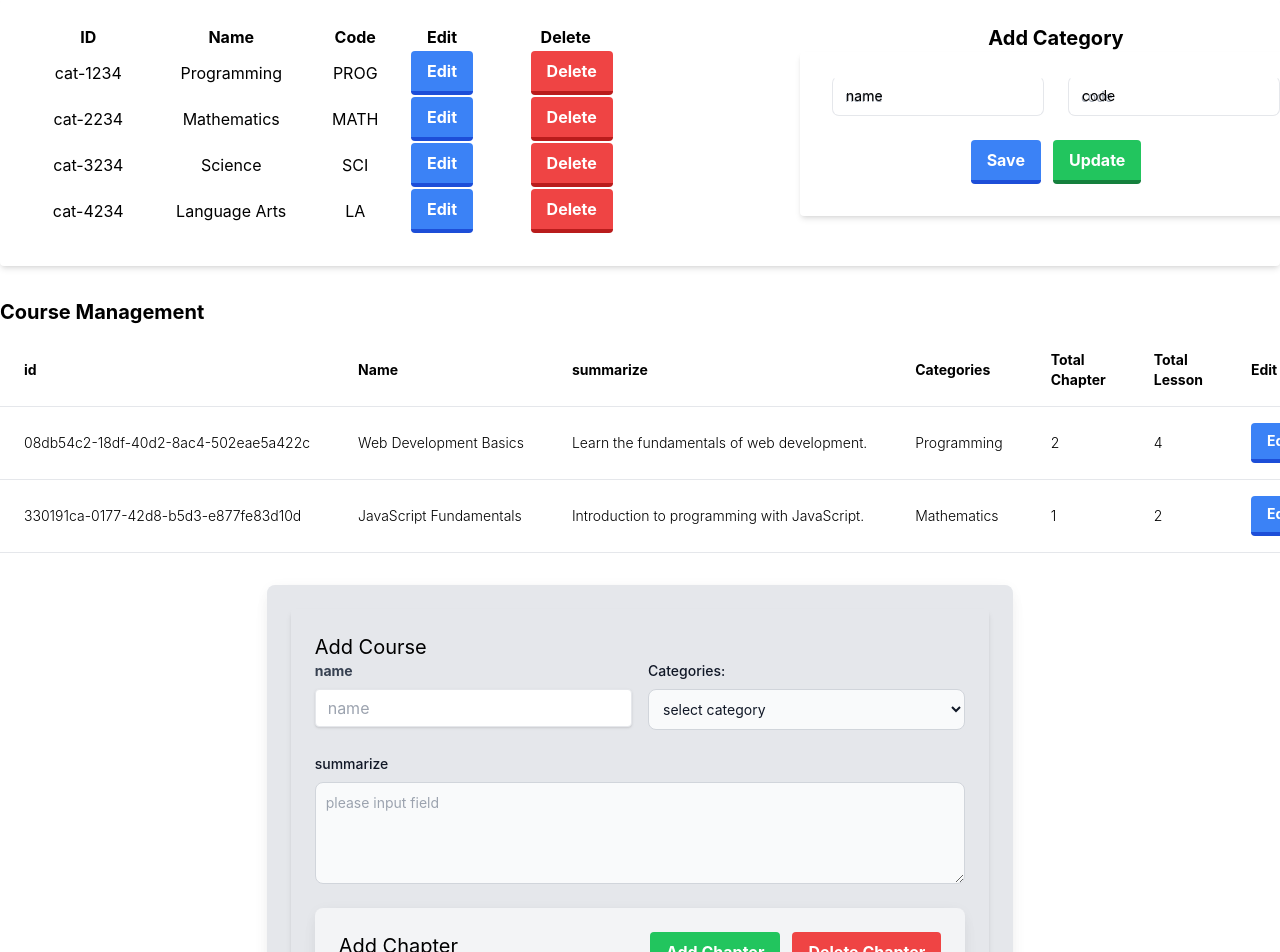
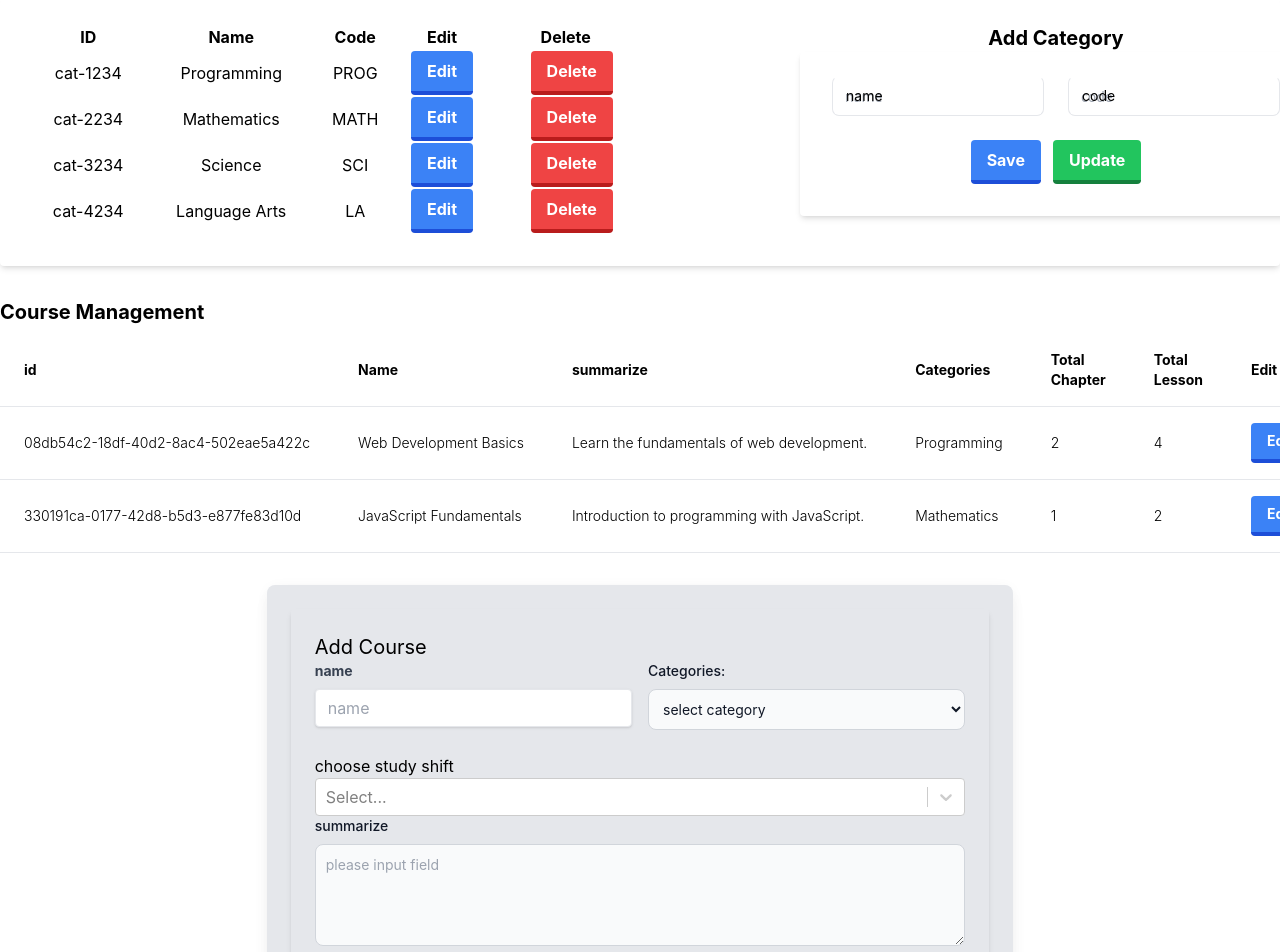
Before and after one commit to KimHong999/coursesWithAPI, a React (Create React App) app: page / in a window 1280 px wide. Shown: the top 952 px of the page. Built offline with nearby package versions, Linux system fonts and the light colour scheme.

Commit message:
withSelectMulti

```diff
--- a/package.json
+++ b/package.json
@@ -9,6 +9,7 @@
     "react": "^18.2.0",
     "react-dom": "^18.2.0",
     "react-scripts": "5.0.1",
+    "react-select": "^5.8.0",
     "web-vitals": "^2.1.4"
   },
   "scripts": {
--- a/src/Components/NewCourse.js
+++ b/src/Components/NewCourse.js
@@ -2,12 +2,16 @@ import React, { useEffect, useState } from "react";
 import {  ButtonBlue, TextArea, TextFieldInput, TextSelect } from "./Input";
 import { NewChapter } from "./NewChapter";
 import { uuidv4 } from "../util";
+import CreatetableSelect from 'react-select/creatable'
 
 export const NewCourse = ({categories, onSave, selected, onUpdate}) => {
+
+    const [selectedOptioins, setSelectedOptions] = useState([])
 
     const [form, setForm] = useState({
         name:"",
         category_id:"",
+        shift:"",
         summarize:"",
         chapters:[{
             id:uuidv4(),
@@ -20,6 +24,7 @@ export const NewCourse = ({categories, onSave, selected, onUpdate}) => {
             }]
         }]
     })
+    console.log("form", form)
 
 
     // ***** onChange *****
@@ -73,6 +78,7 @@ export const NewCourse = ({categories, onSave, selected, onUpdate}) => {
         setForm({
             name:"",
             category_id:"",
+            shift:"",
             summarize:"",
             chapters:[{
                 id:uuidv4(),
@@ -85,6 +91,7 @@ export const NewCourse = ({categories, onSave, selected, onUpdate}) => {
                 }]
             }]
         })
+        setSelectedOptions("")
     }
     // console.log("save ",form)
 
@@ -117,6 +124,7 @@ export const NewCourse = ({categories, onSave, selected, onUpdate}) => {
             setForm({
                 name:"",
                 category_id:"",
+                shift:"",
                 summarize:"",
                 chapters:[{
                     id:uuidv4(),
@@ -164,6 +172,24 @@ export const NewCourse = ({categories, onSave, selected, onUpdate}) => {
         })
     }
 
+    const shift = [
+        { value: 'Morning', label: 'Morning' },
+        { value: 'afternoon', label: 'afternoon' },
+        { value: 'evening', label: 'evening' }
+
+    ]
+
+    const handleSelectedOptioins = (selectedOptioins) =>{
+        setSelectedOptions(selectedOptioins)
+        setForm((pre)=>{
+            return{
+                ...pre,
+                shift : selectedOptioins.map(sel=>sel.value)
+            }
+        })
+        console.log("selected options", selectedOptioins)
+    }
+
     // form.chapters.filter((chapter)=>chapter.id !== id)
 
     return (
@@ -178,7 +204,13 @@ export const NewCourse = ({categories, onSave, selected, onUpdate}) => {
                         <TextSelect label="Categories: " name="category_id" value={form.category_id} placeholder="select category" options={categories} onChange={onChangeCourse} />
                     </div>
                 </div>
+
+                <label>choose study shift</label>
+                <CreatetableSelect  options={shift} isMulti value={selectedOptioins} onChange={handleSelectedOptioins} name="shift" />
+
+
                 <TextArea label="summarize" name="summarize" value={form.summarize} placeholder="please input field" onChange={onChangeCourse} />
+
 
                 {
                     form?.chapters?.map((chapterForm, index)=>(
```
Also changed, not shown: 1 other file (tests, documents, lock files or other folders).
